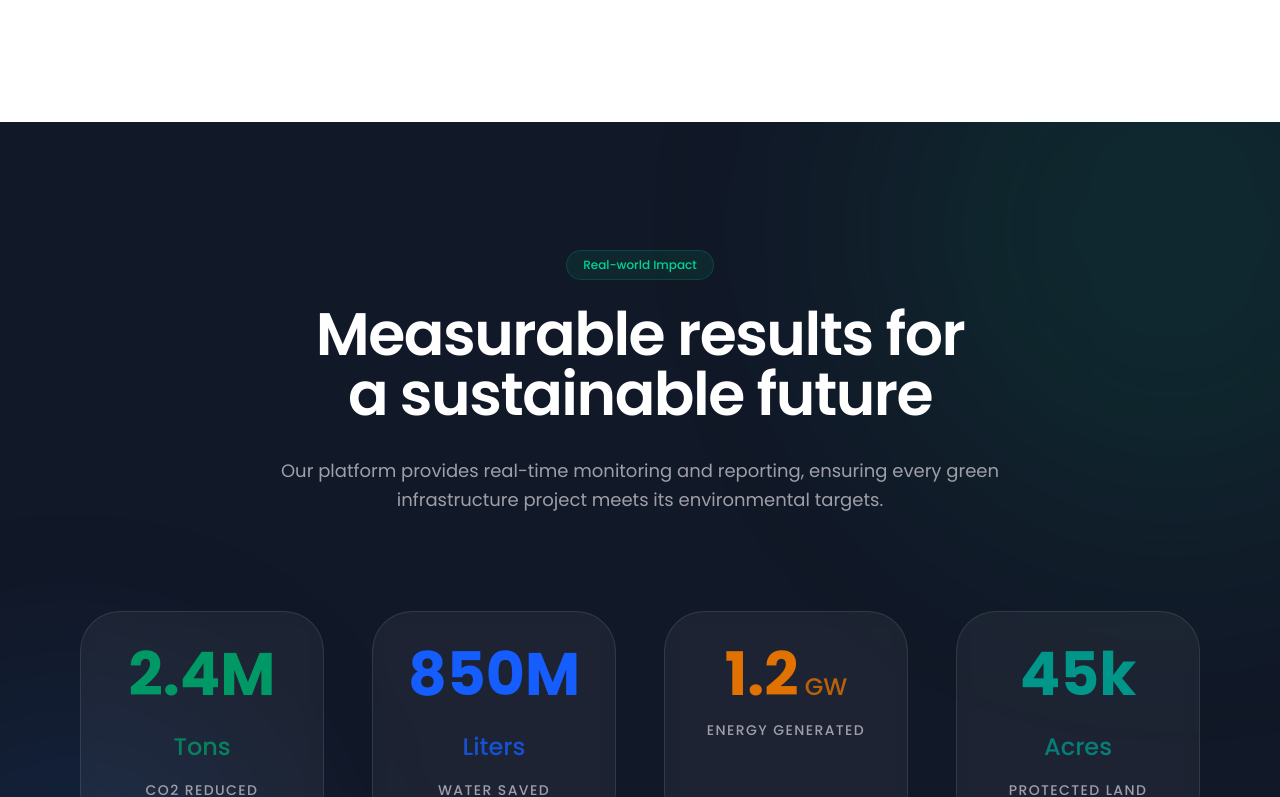
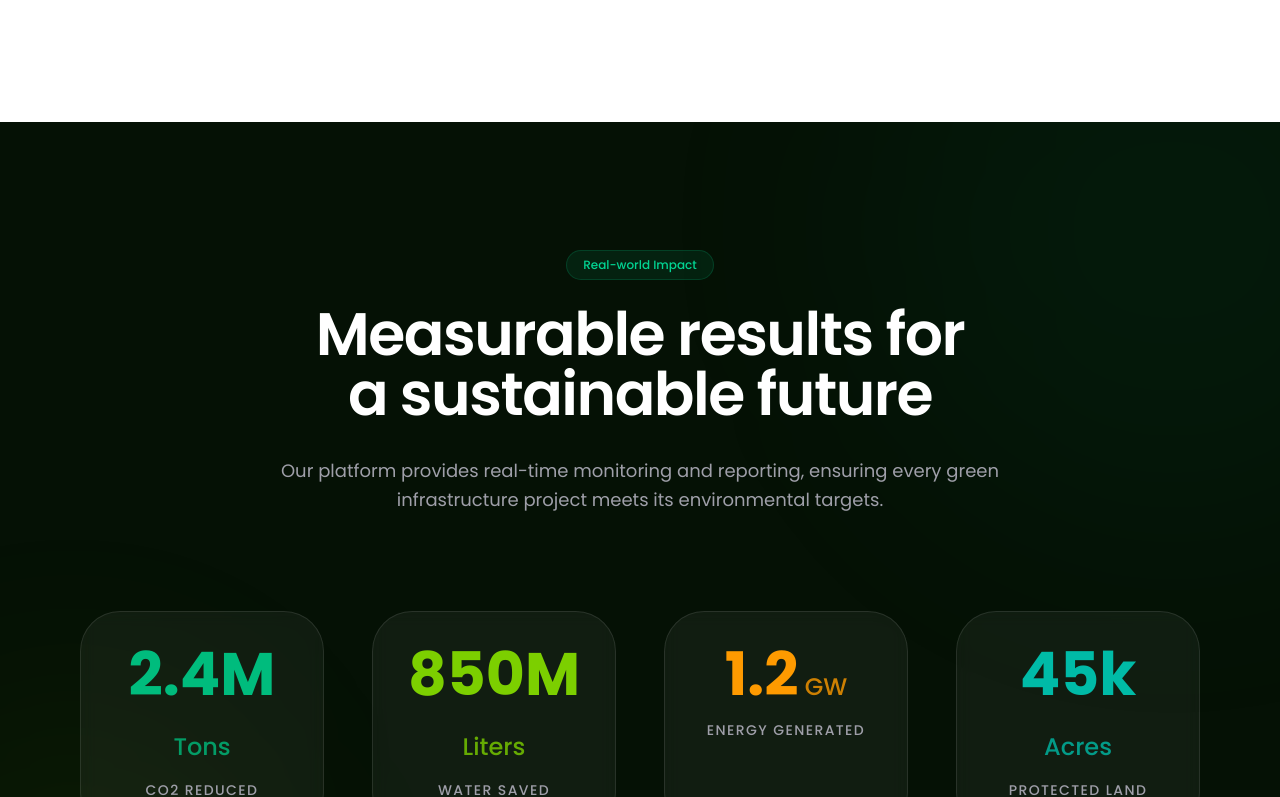
Before and after one commit to madhumithadasarathy/green_infra, a Next.js app: page / in a window 1280 px wide. Shown: the part 3760-4557 px from the top of the page. Built offline with nearby package versions, Linux system fonts and the light colour scheme.

Commit message:
feat: add Metrics component to display environmental impact statistics

```diff
--- a/src/app/components/Metrics.tsx
+++ b/src/app/components/Metrics.tsx
@@ -3,18 +3,18 @@
 import { motion } from "framer-motion";
 
 const stats = [
-  { label: "CO2 Reduced", value: "2.4M", suffix: " Tons", color: "text-emerald-600" },
-  { label: "Water Saved", value: "850M", suffix: " Liters", color: "text-blue-600" },
-  { label: "Energy Generated", value: "1.2", suffix: " GW", color: "text-amber-600" },
-  { label: "Protected Land", value: "45k", suffix: " Acres", color: "text-teal-600" },
+  { label: "CO2 Reduced", value: "2.4M", suffix: " Tons", color: "text-emerald-500" },
+  { label: "Water Saved", value: "850M", suffix: " Liters", color: "text-lime-500" },
+  { label: "Energy Generated", value: "1.2", suffix: " GW", color: "text-amber-500" },
+  { label: "Protected Land", value: "45k", suffix: " Acres", color: "text-teal-500" },
 ];
 
 export default function Metrics() {
   return (
-    <section className="w-full bg-[#111827] py-32 text-white overflow-hidden relative">
+    <section className="w-full bg-[#051105] py-32 text-white overflow-hidden relative">
       {/* Background Decorative Element */}
-      <div className="absolute top-0 right-0 w-[600px] h-[600px] bg-emerald-500/10 rounded-full blur-[120px] -mr-48 -mt-48"></div>
-      <div className="absolute bottom-0 left-0 w-[400px] h-[400px] bg-blue-500/10 rounded-full blur-[100px] -ml-32 -mb-32"></div>
+      <div className="absolute top-0 right-0 w-[600px] h-[600px] bg-emerald-500/5 rounded-full blur-[120px] -mr-48 -mt-48"></div>
+      <div className="absolute bottom-0 left-0 w-[400px] h-[400px] bg-lime-500/5 rounded-full blur-[100px] -ml-32 -mb-32"></div>
 
       <div className="px-8 md:px-20 relative z-10">
         <motion.div
```
